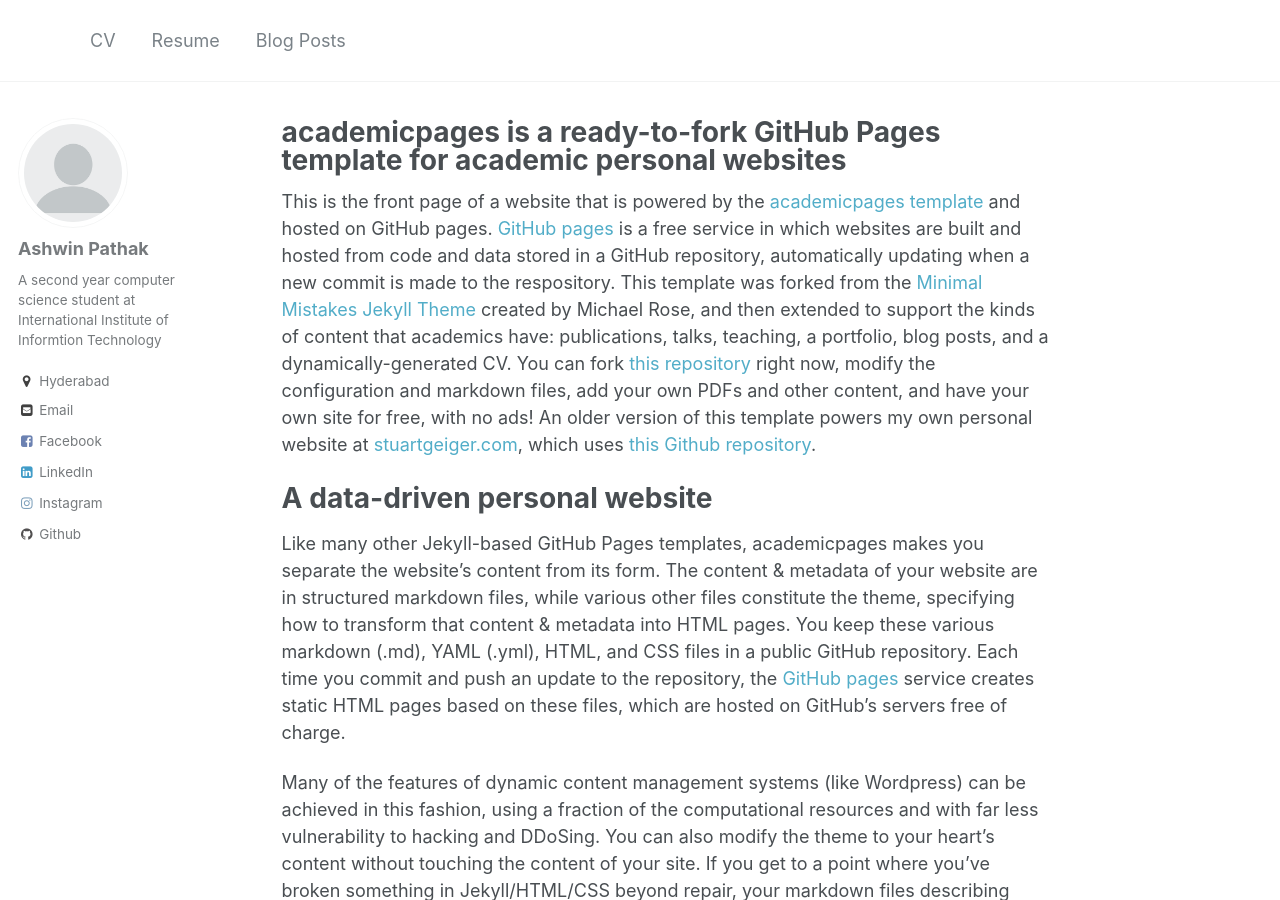
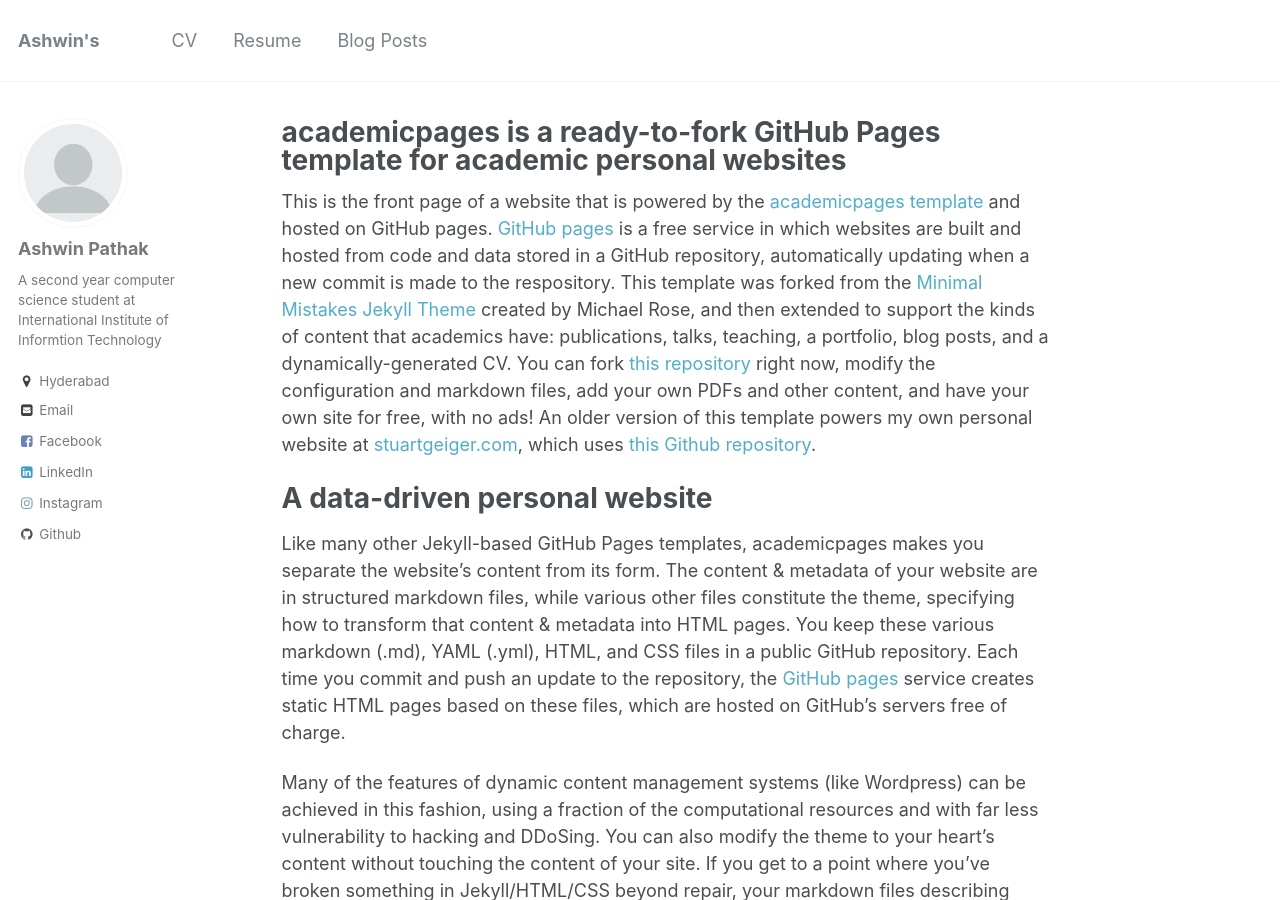
Before and after one commit to ashwinpathak20/ashwinpathak20.github.io, a Jekyll site: the page built from _pages/about.md, in a window 1280 px wide and 900 px high. Built offline with Jekyll 4.4.1, drawn with Linux system fonts in a browser that asks for light colours.

Commit message:
Update _config.yml

```diff
--- a/_config.yml
+++ b/_config.yml
@@ -7,7 +7,7 @@
 
 # Site Settings
 locale                   : "en-US"
-title                    : ""
+title                    : "Ashwin's"
 title_separator          : "-"
 name                     : &name "Ashwin Pathak"
 description              : &description "A second year computer science student at International Institute of Informtion Technology, Hyderabad"
```
